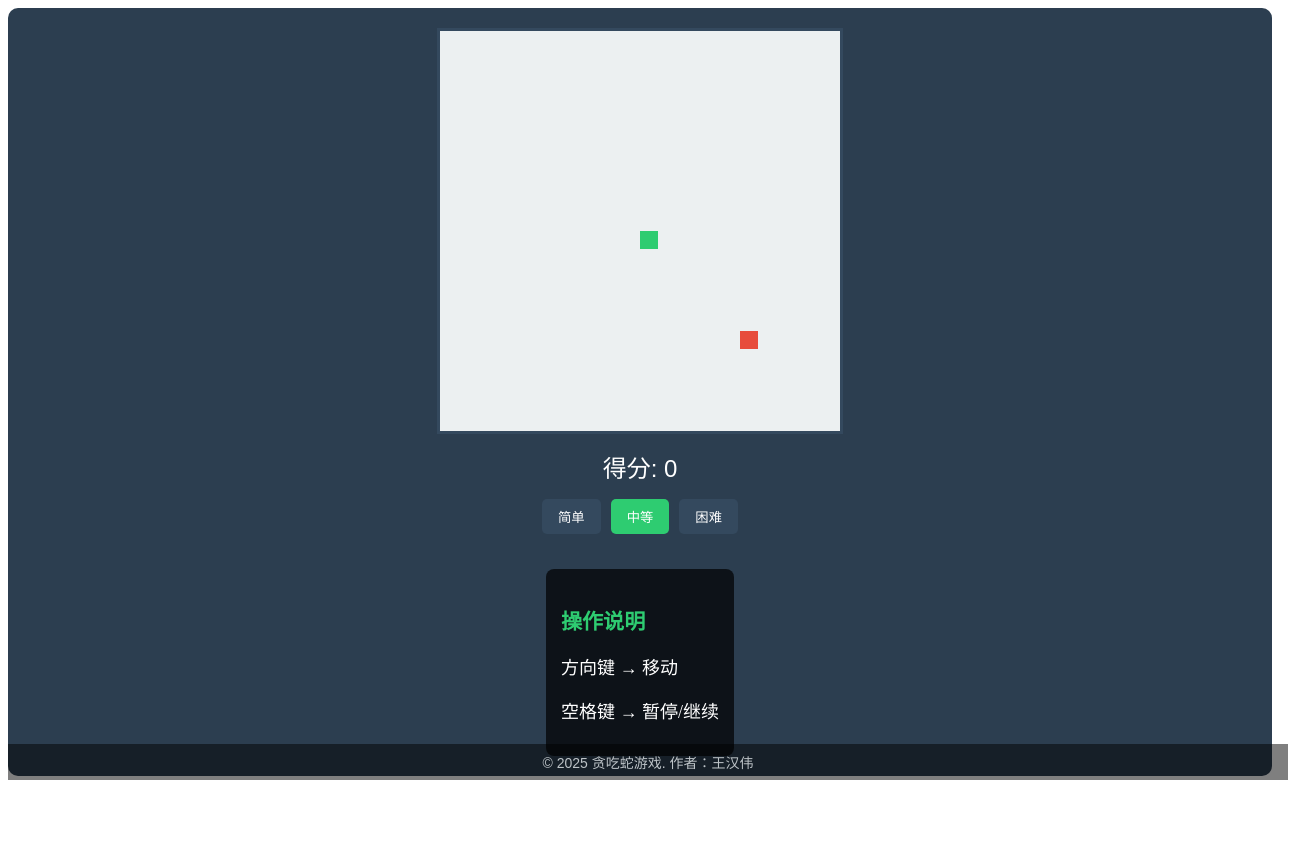
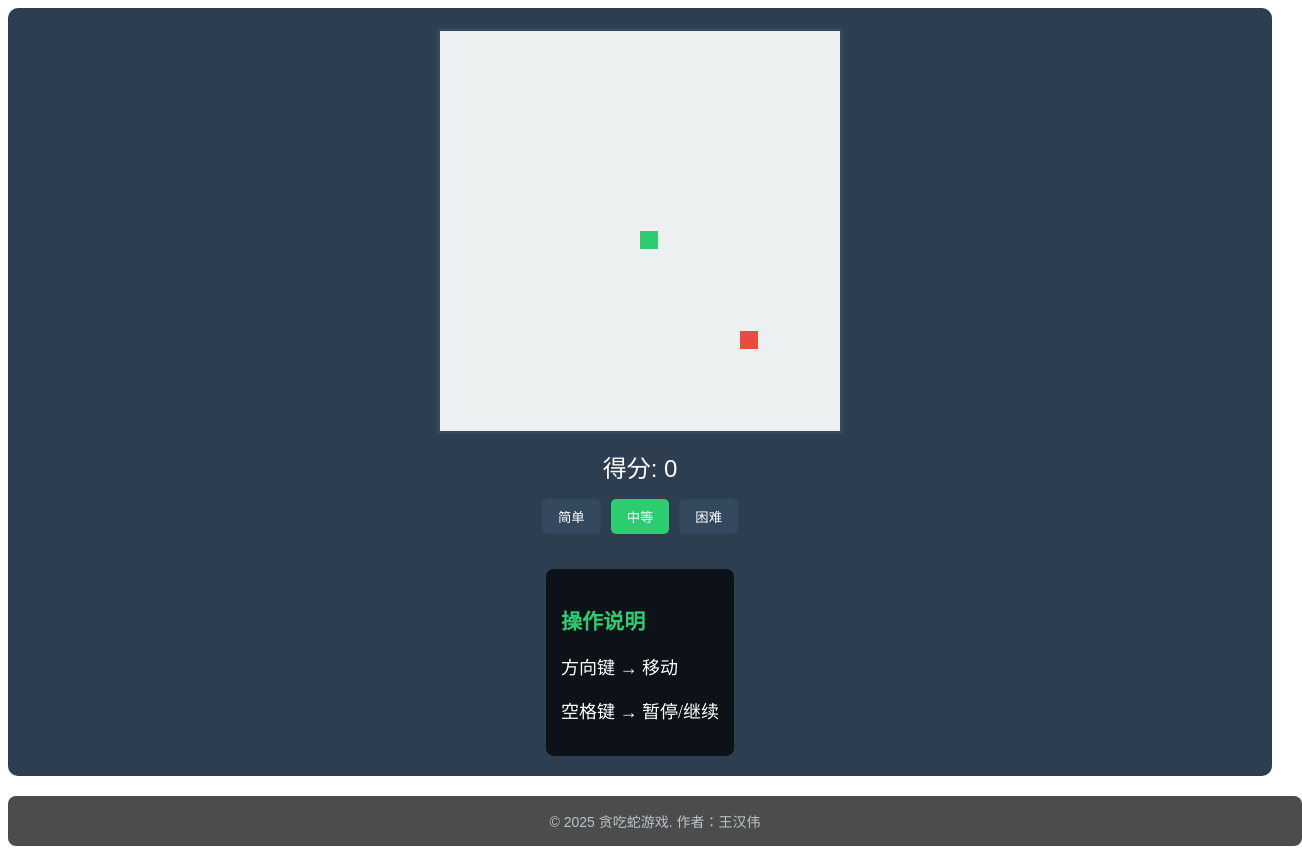
Before and after one commit to whw0723/tcs, a plain HTML site: page index.html in a window 1280 px wide. Shown: the whole page, 1302 px wide, since content can reach past the window. Before the commit the page ends 800 px from the top, so only its background shows below. Drawn offline with Linux system fonts and the light colour scheme.

Commit message:
Add files via upload

```diff
--- a/style.css
+++ b/style.css
@@ -77,14 +77,13 @@ canvas {
 }
 
 .copyright {
-    position: fixed;
-    bottom: 20px;
-    width: 100%;
     text-align: center;
     color: #bdc3c7;
     font-size: 14px;
     font-family: Arial, sans-serif;
-    padding: 8px 0;
-    background: rgba(0, 0, 0, 0.5);
-    z-index: 100;
+    padding: 15px;
+    background: rgba(0, 0, 0, 0.7);
+    border-radius: 8px;
+    margin-top: 20px;
+    width: 100%;
 }
```
